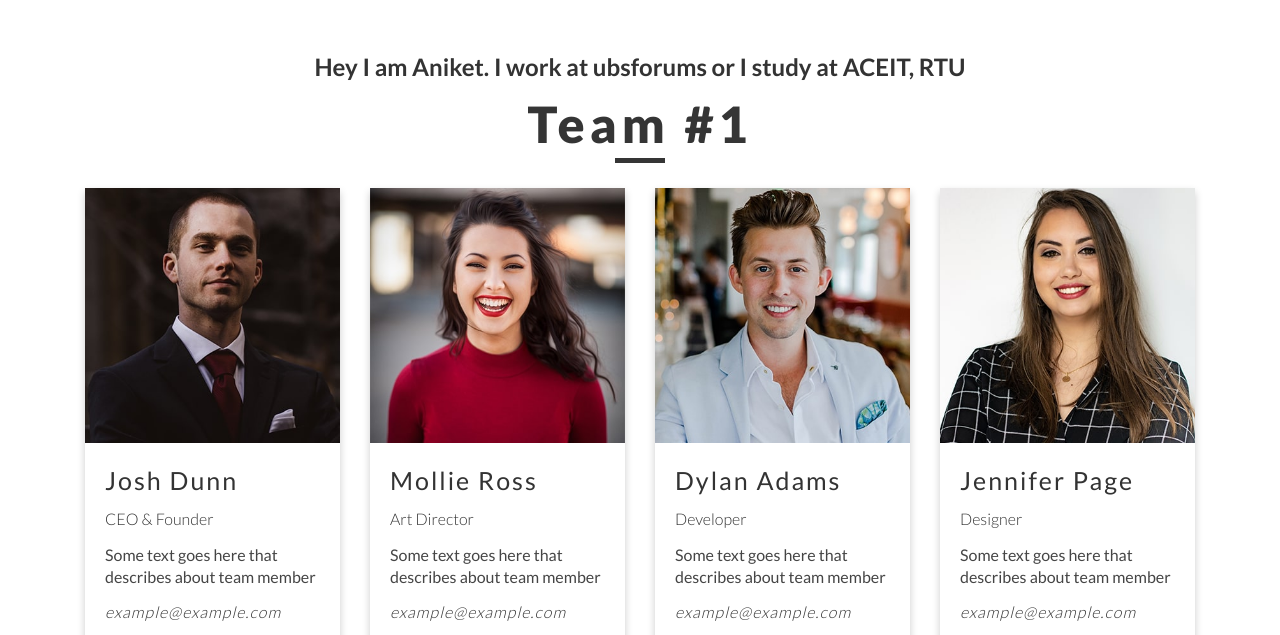
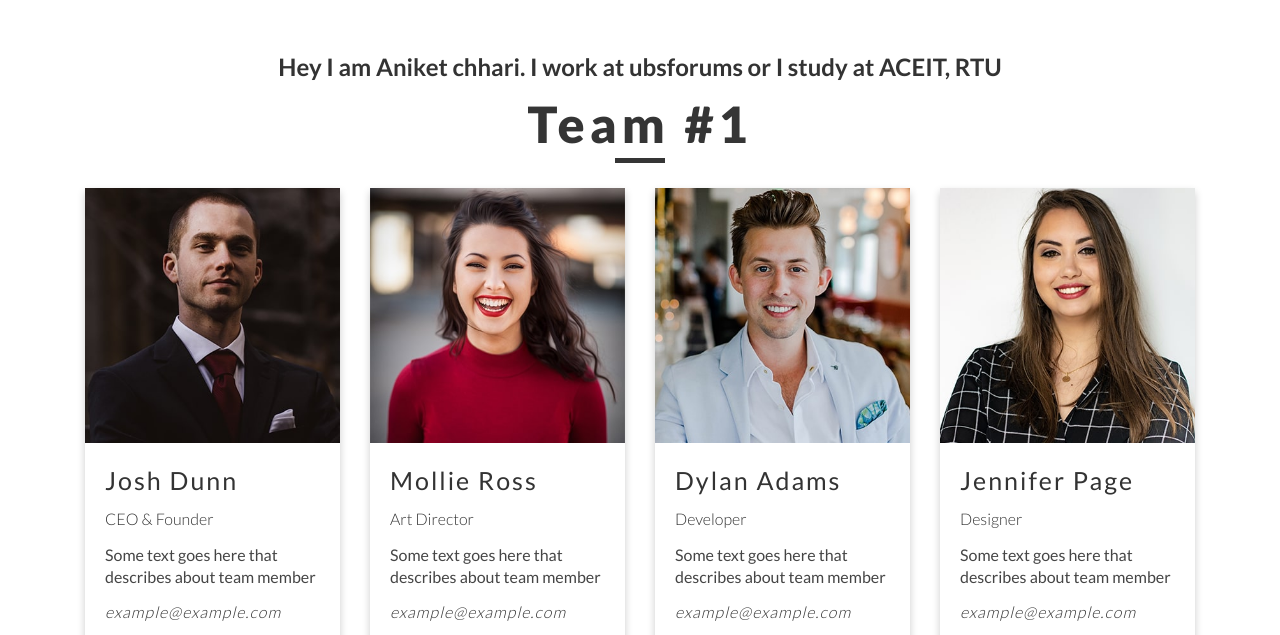
Before and after one commit to aniketnov/Team-tamplate, a plain HTML site: page index.html in a window 1280 px wide. Shown: the top 635 px of the page. Drawn offline with Linux system fonts and the light colour scheme.

Commit message:
Update index.html

```diff
--- a/index.html
+++ b/index.html
@@ -3,7 +3,7 @@
 
 <head>
     <meta charset="utf-8">
-    <title>Our Team Page  Template</title>
+    <title>Our Team Page Template</title>
     <meta content="width=device-width, initial-scale=1.0" name="viewport">
     <meta content="Our Team Page HTML Template" name="keywords">
     <meta content="Our Team Page HTML Template" name="description">
@@ -25,7 +25,7 @@
     <!-- Team #1 Start -->
     <div class="container">
         <div class="section-title">
-            <h2>Hey I am Aniket. I work at ubsforums or I study at ACEIT, RTU</h2>
+            <h2>Hey I am Aniket chhari. I work at ubsforums or I study at ACEIT, RTU</h2>
             <h1>Team #1</h1>
         </div>
         <div class="row">
```
